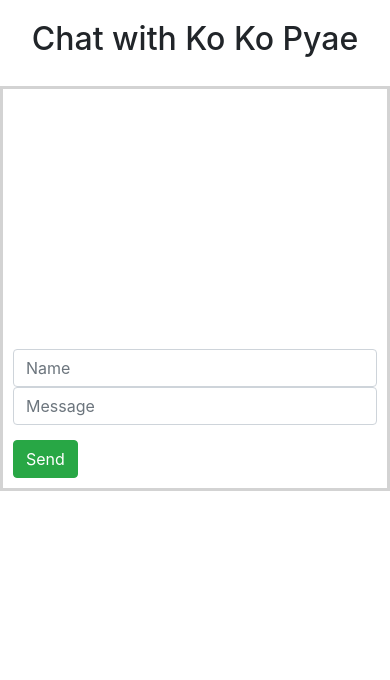
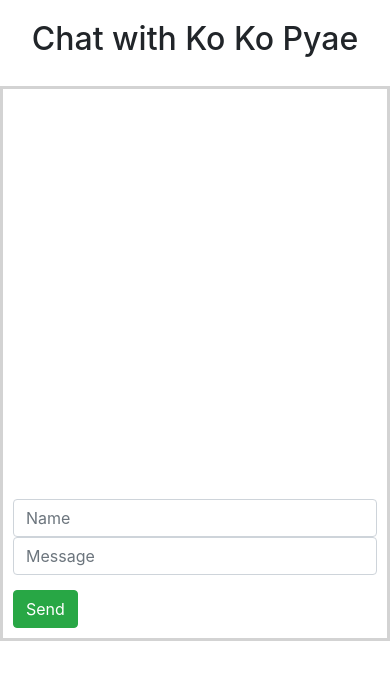
Before and after one commit to lookauntIcanfly007/chatWithKoKoPyae, a website: page public/index.html in a window 390 px wide. Drawn offline with nearby package versions, Linux system fonts and the light colour scheme; no server answers.

Commit message:
fix phone size

```diff
--- a/public/index.html
+++ b/public/index.html
@@ -24,11 +24,6 @@
       .output {
         height: 400px;
         overflow-y: scroll;
-      }
-      @media (max-width: 600px) {
-        .output {
-          height: 250px;
-        }
       }
     </style>
     <link
```
